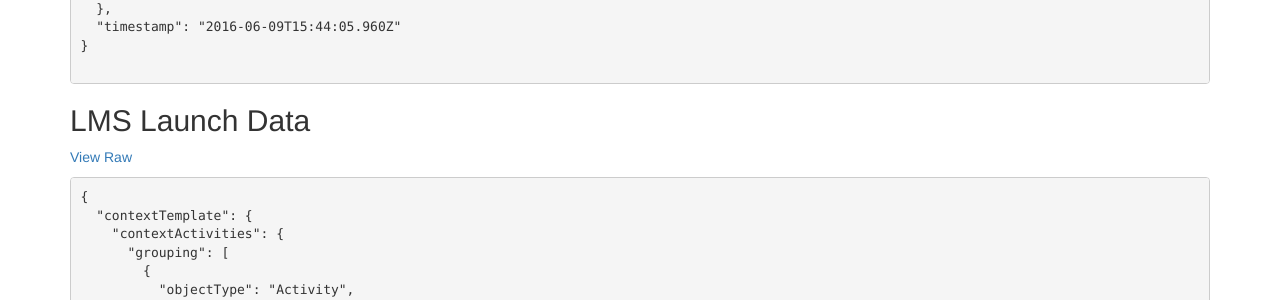
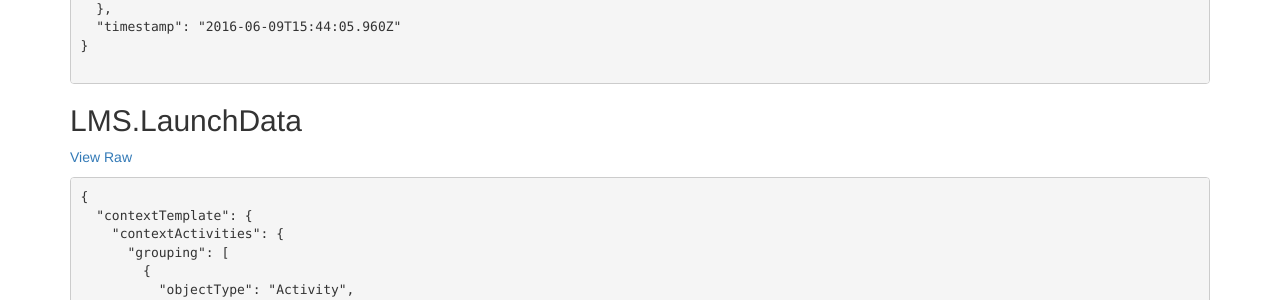
Before and after one commit to AICC/CMI-5_Spec_Current, a Jekyll site: the page built from samples/scenarios/04-completed_or_passed-completed/index.md, in a window 1280 px wide and 900 px high, scrolled down 1740 px. Shown: the part 156-456 px from the top of the window. Built offline with Jekyll 4.4.1, drawn with Linux system fonts in a browser that asks for light colours; our own code applies the rules of GitHub Pages for plain Markdown files.

Commit message:
Update index.md

```diff
--- a/samples/scenarios/04-completed_or_passed-completed/index.md
+++ b/samples/scenarios/04-completed_or_passed-completed/index.md
@@ -20,7 +20,7 @@
 {% include_relative 01-launched_statement.json %}
 </pre>
 
-## LMS Launch Data
+## LMS.LaunchData
 
 [View Raw](02-lms_launch_data.json)
 
```
